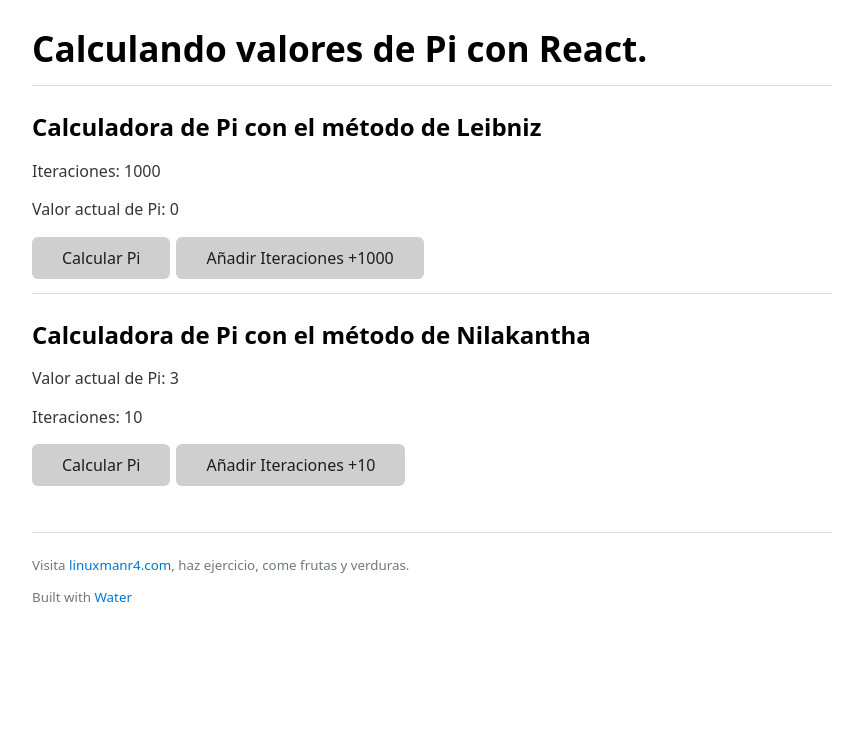
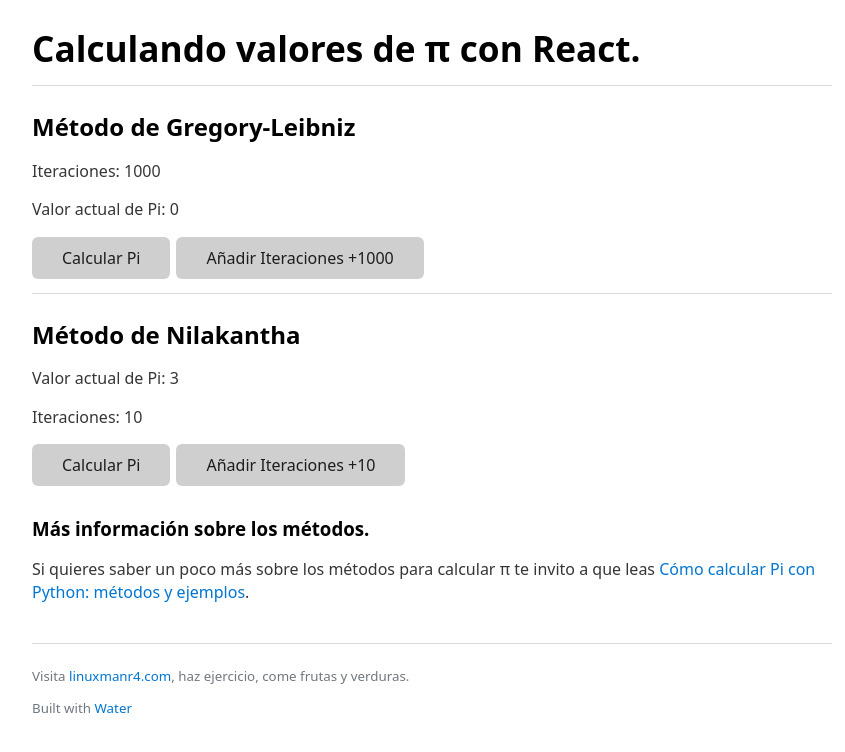
Before and after one commit to linuxman/pi-react, a React (Create React App) app: page / in a window 1280 px wide. Shown: the top 752 px of the page, without its empty margins (208-1053 px from the left). Built offline with nearby package versions, Linux system fonts and the light colour scheme.

Commit message:
Se agregó un poco de texto sobre los métodos de cálculo.

```diff
--- a/public/index.html
+++ b/public/index.html
@@ -27,7 +27,7 @@
   <link rel="icon" type="image/png" sizes="16x16" href="/favicon-16x16.png">
   <link rel="manifest" href="/site.webmanifest">
 
-  <title>Calculando valores de Pi con React</title>
+  <title>Calculando valores de &pi; con React</title>
 
 </head>
 
--- a/src/App.js
+++ b/src/App.js
@@ -2,15 +2,17 @@ import React from "react";
 import "./water.css"; // css de water
 import Leibniz from "./components/Leibniz.js";
 import Nilakantha from "./components/Nilakantha.js";
+import MasInfo from "./components/MasInfo.js";
 
 const App = () => {
   return (
     <div>
-      <h1>Calculando valores de Pi con React.</h1>
+      <h1>Calculando valores de &pi; con React.</h1>
       <hr></hr>
       <Leibniz />
       <hr></hr>
       <Nilakantha />
+      <MasInfo />
     </div>
   );
 };
--- a/src/components/Leibniz.js
+++ b/src/components/Leibniz.js
@@ -14,7 +14,7 @@ const Leibniz = () => {
 
   return (
     <div>
-      <h2>Calculadora de Pi con el método de Leibniz</h2>
+      <h2>Método de Gregory-Leibniz</h2>
       <p>Iteraciones: {iterations}</p>
       <p>Valor actual de Pi: {piValue}</p>
       <button onClick={calculatePi}>Calcular Pi</button>
--- /dev/null
+++ b/src/components/MasInfo.js
@@ -0,0 +1,19 @@
+import React from "react";
+
+const MasInfo = () => {
+  return (
+    <div>
+      <h3>Más información sobre los métodos.</h3>
+      <p>
+        Si quieres saber un poco más sobre los métodos para calcular &pi; te
+        invito a que leas{" "}
+        <a href="https://linuxmanr4.com/2023/09/07/como-calcular-pi-con-python-metodos-y-ejemplos/">
+          Cómo calcular Pi con Python: métodos y ejemplos
+        </a>
+        .
+      </p>
+    </div>
+  );
+};
+
+export default MasInfo;
--- a/src/components/Nilakantha.js
+++ b/src/components/Nilakantha.js
@@ -21,7 +21,7 @@ const Nilakantha = () => {
 
   return (
     <div>
-      <h2>Calculadora de Pi con el método de Nilakantha</h2>
+      <h2>Método de Nilakantha</h2>
       <p>Valor actual de Pi: {piValue}</p>
       <p>Iteraciones: {iterations}</p>
       <button onClick={calculatePi}>Calcular Pi</button>
```
Also changed, not shown: public/manifest.json.
